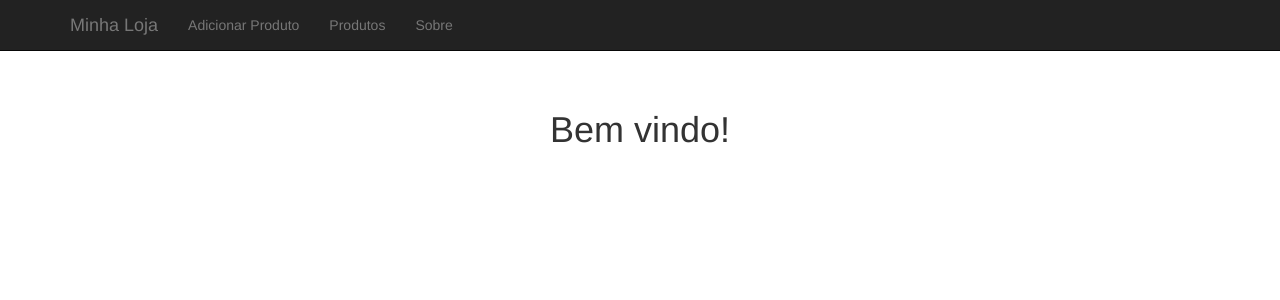
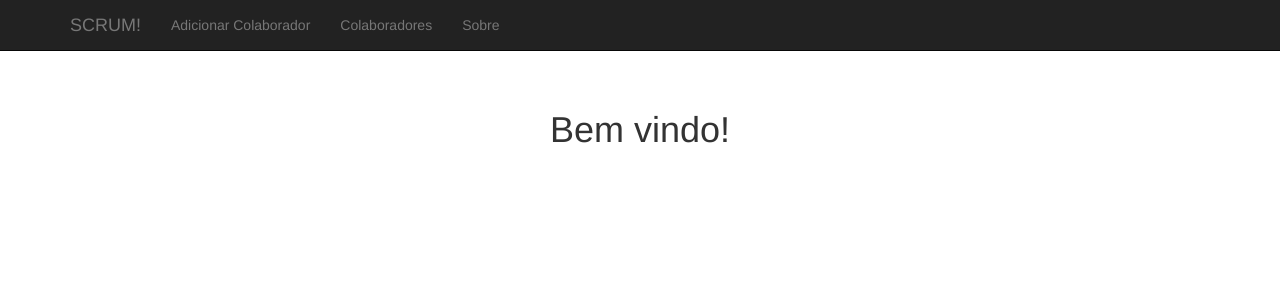
Before and after one commit to bsampaio/PHP-ProjetoScrum, a PHP site: page /index.php in a window 1280 px wide. Shown: the top 300 px of the page. Run offline with PHP 8.4, Linux system fonts and the light colour scheme.

Commit message:
Modificações no HEADER do projeto

```diff
--- a/header.php
+++ b/header.php
@@ -1,6 +1,6 @@
 <html>
 <head>
-	<title>Minha loja</title>
+	<title>Projeto SCRUM</title>
 	<meta charset="utf-8">
 	<link rel="stylesheet" type="text/css" href="css/bootstrap.css">
 	<link rel="stylesheet" type="text/css" href="css/loja.css">
@@ -9,12 +9,12 @@
 	<div class="navbar navbar-inverse navbar-fixed-top">
 		<div class="container">
 			<div class="navbar-header">
-				<a class="navbar-brand" href="/CursoAlura">Minha Loja</a>
+				<a class="navbar-brand" href="/index.php">SCRUM!</a>
 			</div>
 			<div>
 				<ul class="nav navbar-nav">
-					<li><a href="colaborador-formulario.php">Adicionar Produto</a></li>
-					<li><a href="produto-lista.php">Produtos</a></li>
+					<li><a href="colaborador-formulario.php">Adicionar Colaborador</a></li>
+					<li><a href="produto-lista.php">Colaboradores</a></li>
 					<li><a href="sobre.php">Sobre</a></li>
 				</ul>
 			</div>
```
Also changed, not shown: colaboradores-lista.php (line endings or trailing spaces).
